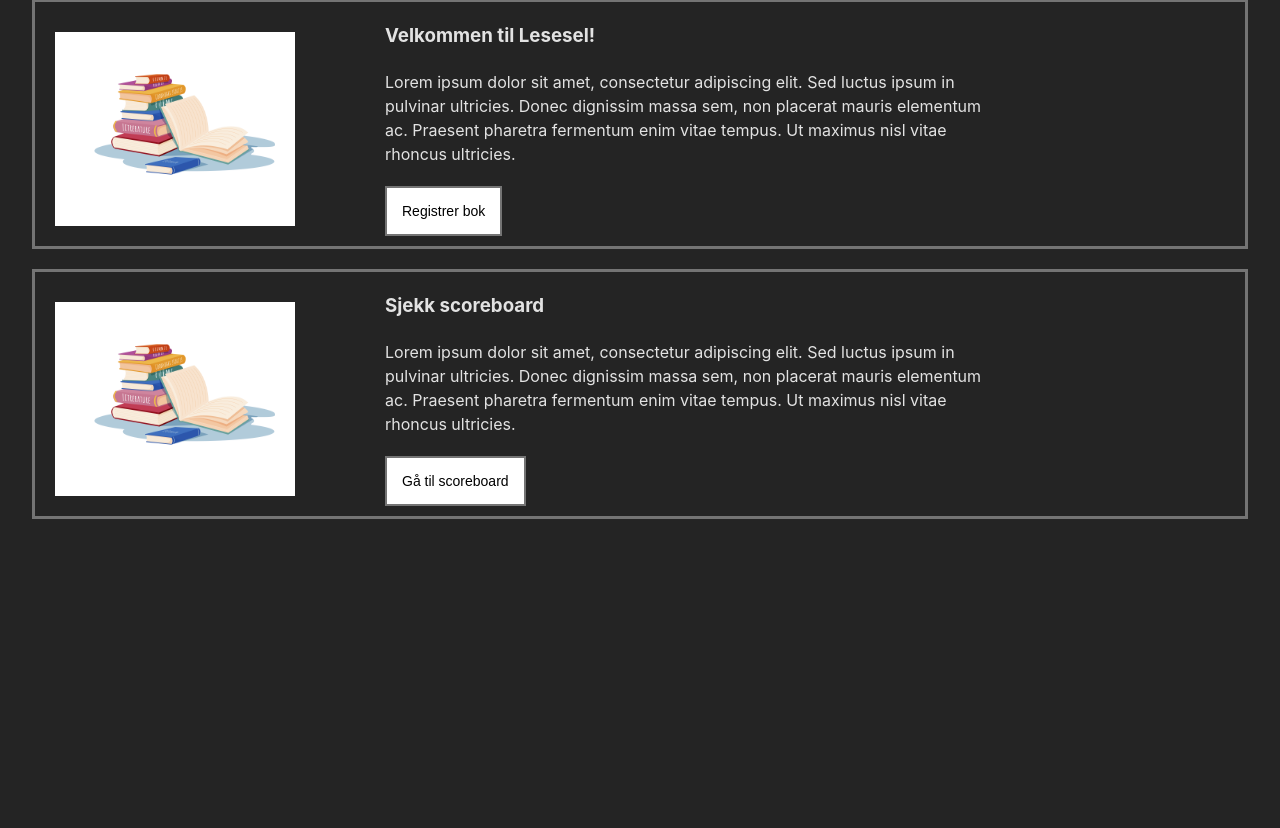
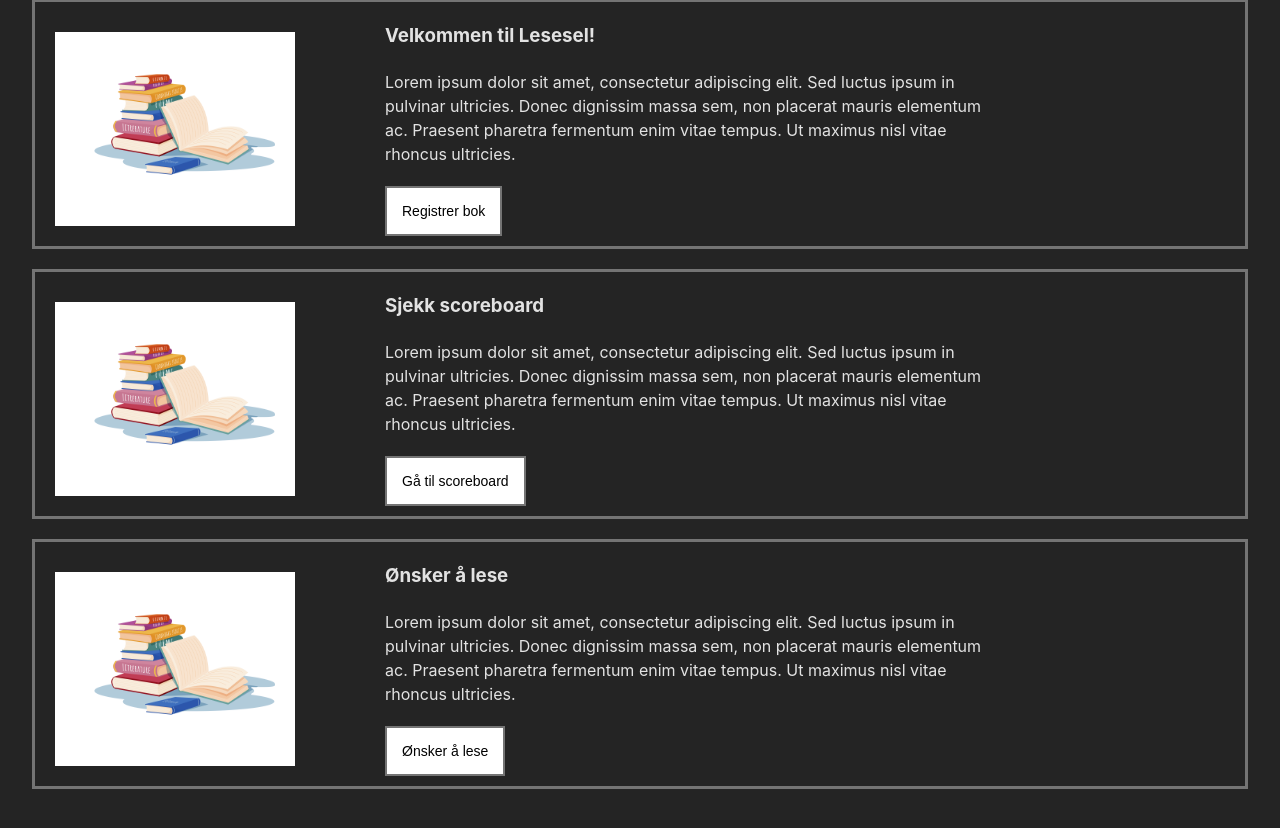
Before and after one commit to omrosand/lesesel, a React (Vite) app: page / in a window 1280 px wide. Shown: the part 238-1066 px from the top of the page. Before the commit the page ends 809 px from the top, so only its background shows below. Built offline with nearby package versions, Linux system fonts and the light colour scheme.

Commit message:
hjemmeside fix

```diff
--- a/src/App.css
+++ b/src/App.css
@@ -143,7 +143,7 @@ button {
   padding: 15px;
 }
 
-a {
+.homeLink {
   color: black;
   text-decoration: none;
 }
--- a/src/pages/Home.jsx
+++ b/src/pages/Home.jsx
@@ -16,7 +16,7 @@ const Home = () => {
               vitae tempus. Ut maximus nisl vitae rhoncus ultricies.
             </p>
             <button>
-              <Link to="/registrerbok">Registrer bok</Link>
+              <Link to="/registrerbok" className="homeLink">Registrer bok</Link>
             </button>
           </article>
         </li>
@@ -32,7 +32,22 @@ const Home = () => {
               vitae tempus. Ut maximus nisl vitae rhoncus ultricies.
             </p>
             <button>
-              <Link to="/scoreboard">Gå til scoreboard</Link>
+              <Link to="/scoreboard" className="homeLink">Gå til scoreboard</Link>
+            </button>
+          </article>
+        </li>
+                <li className="homeCard">
+          <img src="/src/img/book.jpg" />
+          <article>
+            <h3>Ønsker å lese</h3>
+            <p>
+              Lorem ipsum dolor sit amet, consectetur adipiscing elit. Sed
+              luctus ipsum in pulvinar ultricies. Donec dignissim massa sem, non
+              placerat mauris elementum ac. Praesent pharetra fermentum enim
+              vitae tempus. Ut maximus nisl vitae rhoncus ultricies.
+            </p>
+            <button>
+              <Link to="/scoreboard" className="homeLink">Ønsker å lese</Link>
             </button>
           </article>
         </li>
```
